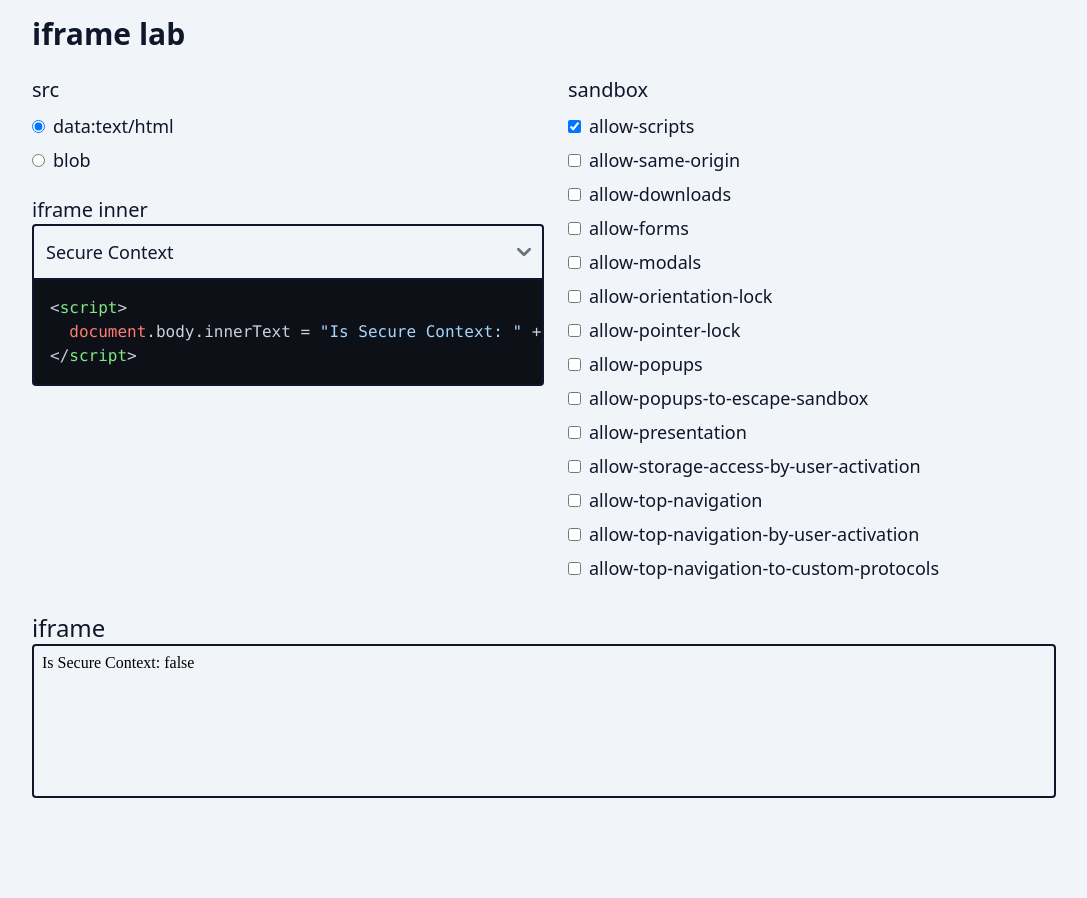
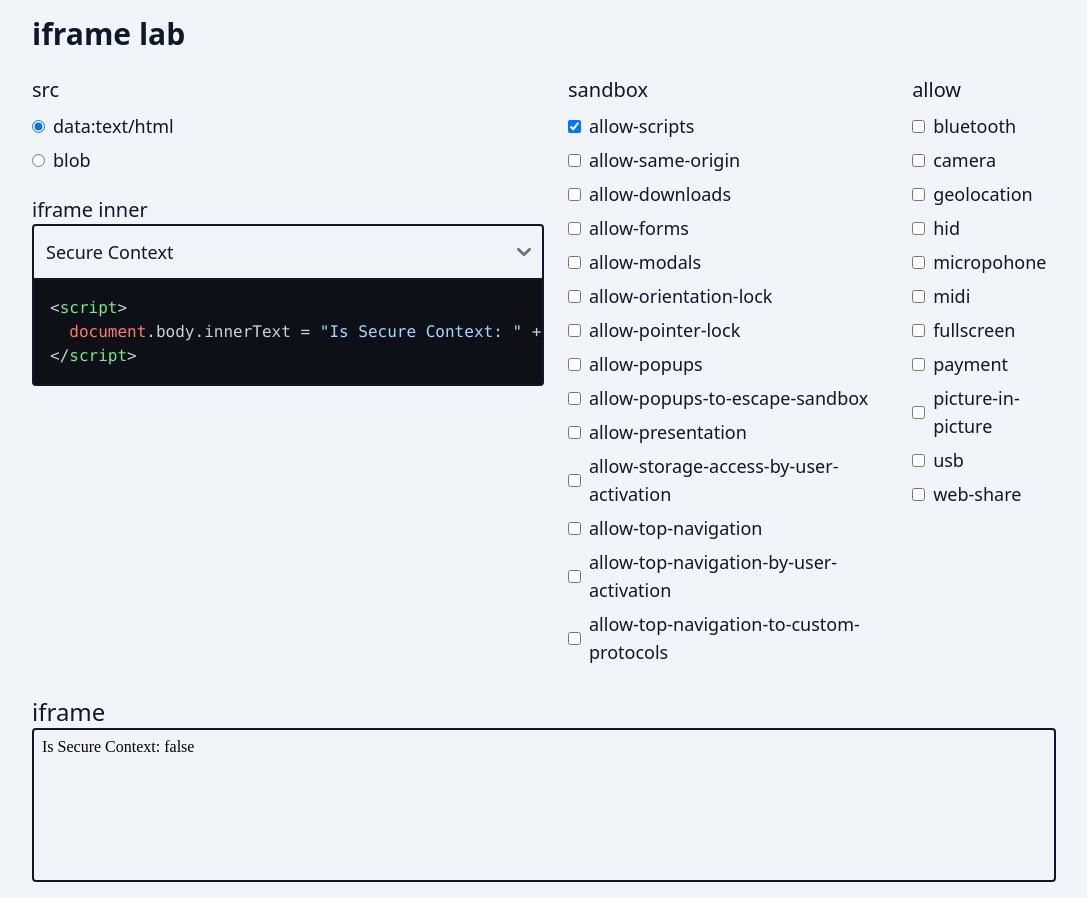
Before and after one commit to aiji42/iframe-lab, a React (Vite) app: page / in a window 1280 px wide. Shown: the whole page, without its empty margins (96-1183 px from the left). Before the commit the page ends 814 px from the top, so only its background shows below. Built offline with nearby package versions, Linux system fonts and the light colour scheme.

Commit message:
allow属性を選択可能にする

```diff
--- a/src/App.tsx
+++ b/src/App.tsx
@@ -3,6 +3,7 @@ import { IframeInnerSelector } from "./components/IframeInnerSelector.tsx";
 import { sandboxes } from "./constants/sandbox.ts";
 import { parseAsString, parseAsArrayOf, useQueryState } from "nuqs";
 import { Iframe } from "./components/Iframe.tsx";
+import { allows } from "./constants/allow.ts";
 
 const srcTypes = ["data:text/html", "blob"] as const;
 
@@ -13,6 +14,10 @@ const App = () => {
   const [sandbox, setSandbox] = useQueryState(
     "sandbox",
     parseAsArrayOf(parseAsString).withDefault([sandboxes[0]]),
+  );
+  const [allow, setAllow] = useQueryState(
+    "allow",
+    parseAsArrayOf(parseAsString).withDefault([]),
   );
 
   const [srcType, setSrcType] = useQueryState("src", {
@@ -61,6 +66,7 @@ const App = () => {
           {sandboxes.map((s) => (
             <label key={s} className="flex items-center gap-2 mb-1.5 text-lg">
               <input
+                name={s}
                 type="checkbox"
                 checked={sandbox.includes(s)}
                 onChange={(e) =>
@@ -75,6 +81,26 @@ const App = () => {
             </label>
           ))}
         </fieldset>
+        <fieldset>
+          <legend className="text-xl mb-2">allow</legend>
+          {allows.map((a) => (
+            <label key={a} className="flex items-center gap-2 mb-1.5 text-lg">
+              <input
+                name={a}
+                type="checkbox"
+                checked={allow.includes(a)}
+                onChange={(e) =>
+                  setAllow(
+                    e.target.checked
+                      ? [...allow, a]
+                      : allow.filter((v) => v !== a),
+                  )
+                }
+              />
+              {a}
+            </label>
+          ))}
+        </fieldset>
       </div>
 
       <div>
@@ -83,6 +109,7 @@ const App = () => {
           srcType={srcType}
           iframeInnerKey={iframeInnerKey}
           sandbox={sandbox}
+          allow={allow}
         />
       </div>
     </div>
--- a/src/components/Iframe.tsx
+++ b/src/components/Iframe.tsx
@@ -5,10 +5,12 @@ export const Iframe = ({
   srcType,
   iframeInnerKey,
   sandbox,
+  allow,
 }: {
   srcType: string;
   iframeInnerKey: string;
   sandbox: string[];
+  allow: string[];
 }) => {
   const iframeInner = cases.find((c) => c.key === iframeInnerKey)?.value;
   if (!iframeInner) throw new Error("Invalid iframe inner key");
@@ -29,11 +31,11 @@ export const Iframe = ({
 
   return (
     <iframe
-      key={src + sandbox.join("")}
+      key={src + sandbox.join("") + allow.join("")}
       src={src}
       sandbox={sandbox.join(" ")}
       className="border-2 rounded-sm w-full"
-      allow="camera"
+      allow={allow.join(" ")}
     />
   );
 };
--- /dev/null
+++ b/src/constants/allow.ts
@@ -0,0 +1,13 @@
+export const allows = [
+  "bluetooth",
+  "camera",
+  "geolocation",
+  "hid",
+  "micropohone",
+  "midi",
+  "fullscreen",
+  "payment",
+  "picture-in-picture",
+  "usb",
+  "web-share",
+];
```
